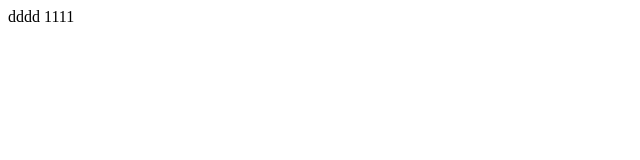
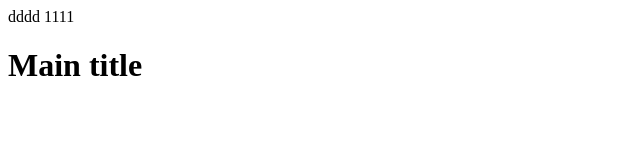
Before and after one commit to AnnaIndyukova/new-repo, a plain HTML site: page index.html in a window 1280 px wide. Shown: the whole page, without its empty margins (0-640 px from the left). Drawn offline with Linux system fonts and the light colour scheme.

Commit message:
add body

```diff
--- a/index.html
+++ b/index.html
@@ -1,4 +1,7 @@
 dddd 1111
 <html>
   <head> </head>
+  <body>
+    <h1>Main title</h1>
+  </body>
 </html>
```
